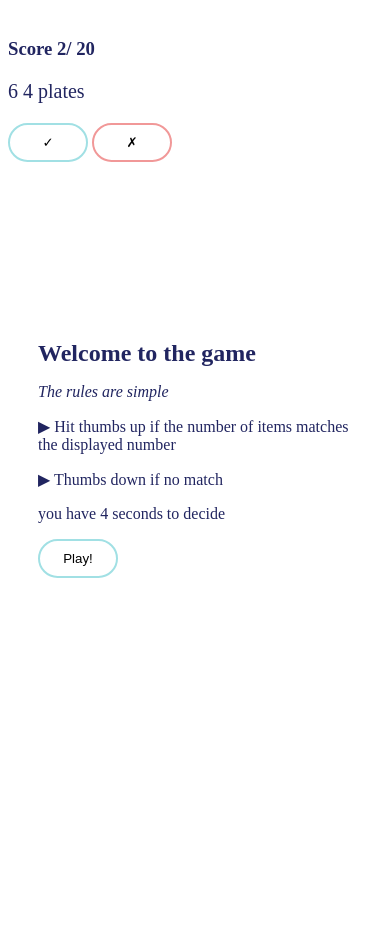
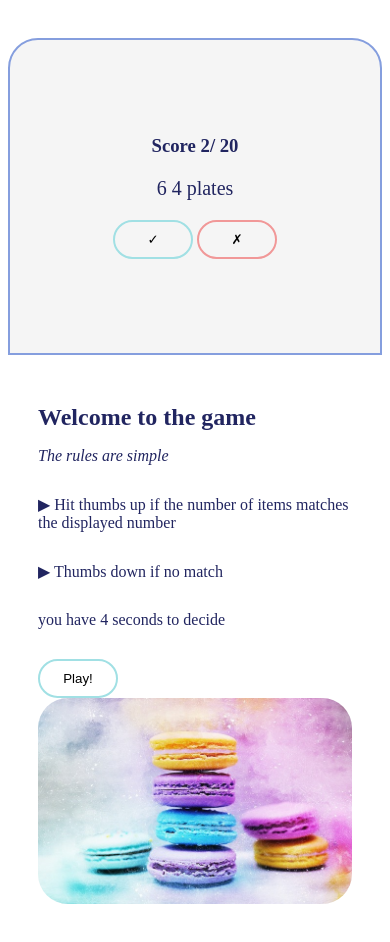
Before and after one commit to seunbayo/pnmg, a plain HTML site: page index.html in a window 390 px wide. Before the commit the page ends 844 px from the top, so only its background shows below. Drawn offline with Linux system fonts and the light colour scheme.

Commit message:
updated css with media query for lagre screen

```diff
--- a/assets/css/style.css
+++ b/assets/css/style.css
@@ -50,3 +50,40 @@
 button:nth-child(2) {
     border: 2px solid rgb(241, 152, 152);
 }
+
+
+.stats {
+    background-color: whitesmoke;
+    border: 2px solid #859ede;
+    border-radius: 3rem 3rem 0 0;
+    display: flex;
+    justify-content: center;
+    align-items: center;
+    padding: 3rem 0;
+    text-align: center;
+}
+
+.space-y {
+    margin: 3rem 0;
+}
+
+img {
+    width: 100%;
+    border-radius: 3rem;
+}
+
+
+@media all and (min-width: 600px) {
+    #game-area {
+        display: flex;
+    }
+    .imageArea,
+    stats {
+        min-height: 50vh;
+    }
+
+    .imageArea {
+        border-radius: 3rem;
+        transform: translate();
+    }
+}
--- a/index.html
+++ b/index.html
@@ -9,13 +9,17 @@
 <body>
     <main id="game-area">
         <div class="stats">
-            <h3>Score <span id="currentScore">2</span>/ <span id="totalAvailable">20</span></h3>
+            <div class="statsContent">
+                <h3>
+                    Score <span id="currentScore">2</span>/ <span id="totalAvailable">20</span>
+                </h3>
                 <p class="items">
                     <span id="number">6</span> <span id="item-name">4 plates</span>
                 </p>
                 <div class="match-buttons">
                     <button>&#10003;</button>
                     <button>&#10007;</button>
+                </div>
             </div>
         </div>
         <div class="imageArea">
@@ -29,7 +33,7 @@
                 <button id="play-button">Play!</button>
             </div>
             <div id="imageContainer">
-                <!-- <img src="assets/images/macaroons.jpg" alt=""> -->
+                <img src="assets/images/macaroons.jpg" alt="">
             </div>
         </div>
     </main>
```
Lines whose indentation alone changed are shown as unchanged.
